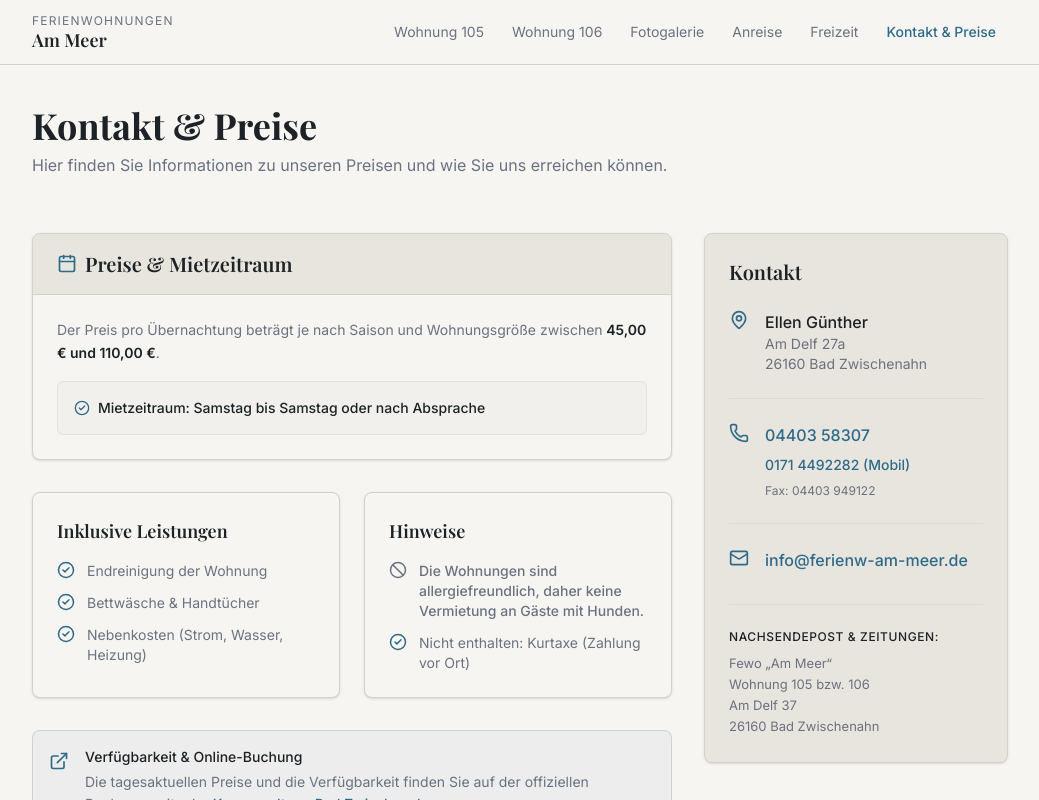
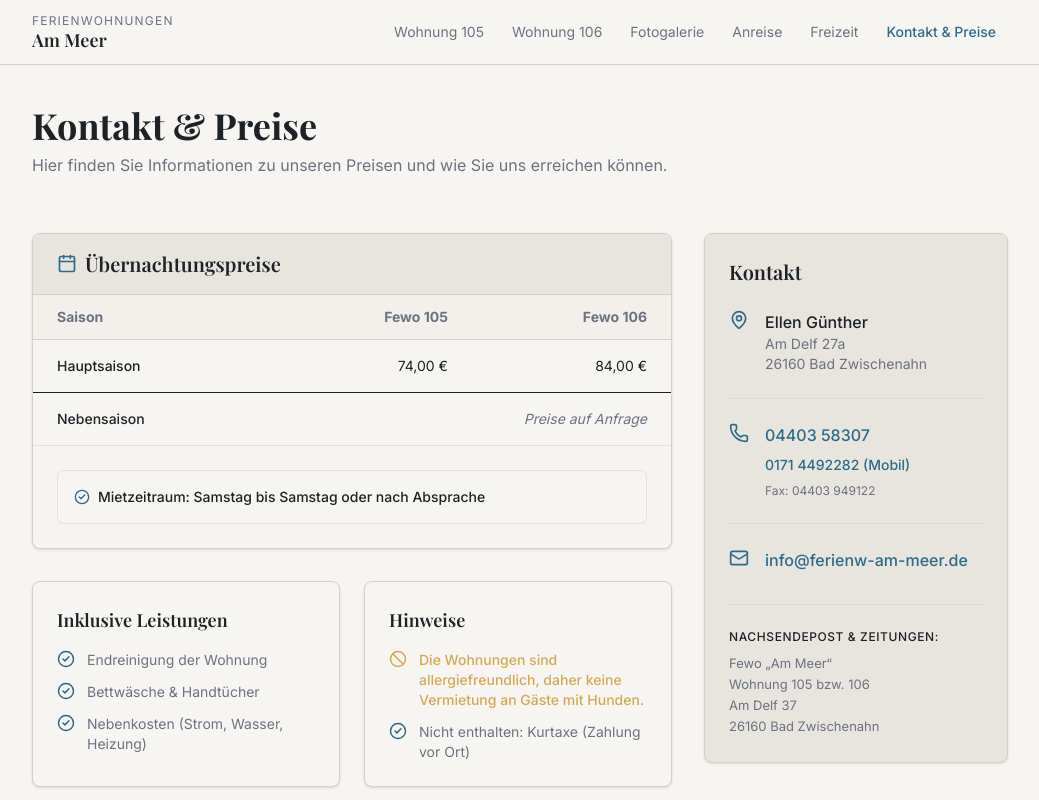
Before and after one commit to chrisb09/github-page.ferienw-am-meer.de, a Next.js app: page /ferienw-preview/kontakt in a window 1280 px wide. Shown: the top 800 px of the page, without its empty margins (120-1159 px from the left). Built offline with nearby package versions, Linux system fonts and the light colour scheme; a web font is replaced by a local one.

Commit message:
fix: update pricing to exact main season rates and clarify no-dogs policy
- Set Hauptsaison prices to 74€ (Fewo 105) and 84€ (Fewo 106)
- Mark Nebensaison as 'on request' to ensure accuracy
- Reinforce allergy-friendly 'no dogs' policy
- Clean up layout and remove incorrect price range text

```diff
--- a/app/kontakt/page.tsx
+++ b/app/kontakt/page.tsx
@@ -25,18 +25,36 @@ export default function KontaktPage() {
           {/* Pricing Column */}
           <div className="lg:col-span-2 space-y-8">
 
-            {/* Price Info Card */}
+            {/* Price Table Card */}
             <div className="bg-background border border-border rounded-lg shadow-sm overflow-hidden">
               <div className="bg-muted px-6 py-4 border-b border-border flex items-center gap-2">
                 <Calendar className="text-primary" size={20} />
-                <h2 className="font-serif text-xl font-semibold text-foreground">Preise &amp; Mietzeitraum</h2>
+                <h2 className="font-serif text-xl font-semibold text-foreground">Übernachtungspreise</h2>
               </div>
-              <div className="p-6 space-y-4">
-                <p className="text-sm text-muted-foreground leading-relaxed">
-                  Der Preis pro Übernachtung beträgt je nach Saison und Wohnungsgröße zwischen
-                  <span className="text-foreground font-semibold"> 45,00 &euro; und 110,00 &euro;</span>.
-                </p>
-                <div className="bg-muted/30 p-4 rounded-md border border-border/50">
+              <div className="overflow-x-auto">
+                <table className="w-full text-sm text-left border-collapse">
+                  <thead>
+                    <tr className="bg-muted/30 text-muted-foreground font-medium border-b border-border">
+                      <th className="px-6 py-3">Saison</th>
+                      <th className="px-6 py-3 text-right">Fewo 105</th>
+                      <th className="px-6 py-3 text-right">Fewo 106</th>
+                    </tr>
+                  </thead>
+                  <tbody className="divide-y border-border text-foreground">
+                    <tr>
+                      <td className="px-6 py-4 font-medium">Hauptsaison</td>
+                      <td className="px-6 py-4 text-right">74,00 &euro;</td>
+                      <td className="px-6 py-4 text-right">84,00 &euro;</td>
+                    </tr>
+                    <tr>
+                      <td className="px-6 py-4 font-medium">Nebensaison</td>
+                      <td className="px-6 py-4 text-right italic text-muted-foreground" colSpan={2}>Preise auf Anfrage</td>
+                    </tr>
+                  </tbody>
+                </table>
+              </div>
+              <div className="p-6 bg-muted/10 border-t border-border/50">
+                <div className="bg-background p-4 rounded-md border border-border/50">
                   <p className="text-sm text-foreground font-medium flex items-center gap-2">
                     <CheckCircle2 className="text-primary" size={16} />
                     Mietzeitraum: Samstag bis Samstag oder nach Absprache
@@ -66,7 +84,7 @@ export default function KontaktPage() {
               <div className="bg-background border border-border rounded-lg p-6 shadow-sm">
                 <h3 className="font-serif text-lg font-semibold text-foreground mb-4">Hinweise</h3>
                 <ul className="space-y-3">
-                  <li className="flex gap-3 text-sm text-muted-foreground font-medium text-accent">
+                  <li className="flex gap-3 text-sm font-medium text-accent">
                     <Ban className="shrink-0" size={18} />
                     <span>Die Wohnungen sind allergiefreundlich, daher keine Vermietung an Gäste mit Hunden.</span>
                   </li>
@@ -84,7 +102,7 @@ export default function KontaktPage() {
               <div>
                 <p className="text-sm text-foreground font-medium">Verfügbarkeit &amp; Online-Buchung</p>
                 <p className="text-sm text-muted-foreground leading-relaxed mt-1">
-                  Die tagesaktuellen Preise und die Verfügbarkeit finden Sie auf der offiziellen Buchungsseite der{" "}
+                  Die tagesaktuellen Preise und die Verfügbarkeit finden Sie auch auf der offiziellen Buchungsseite der{" "}
                   <a
                     href="https://www.bad-zwischenahn-touristik.de/hotel/ferienwohnung-am-meer"
                     target="_blank"
```
